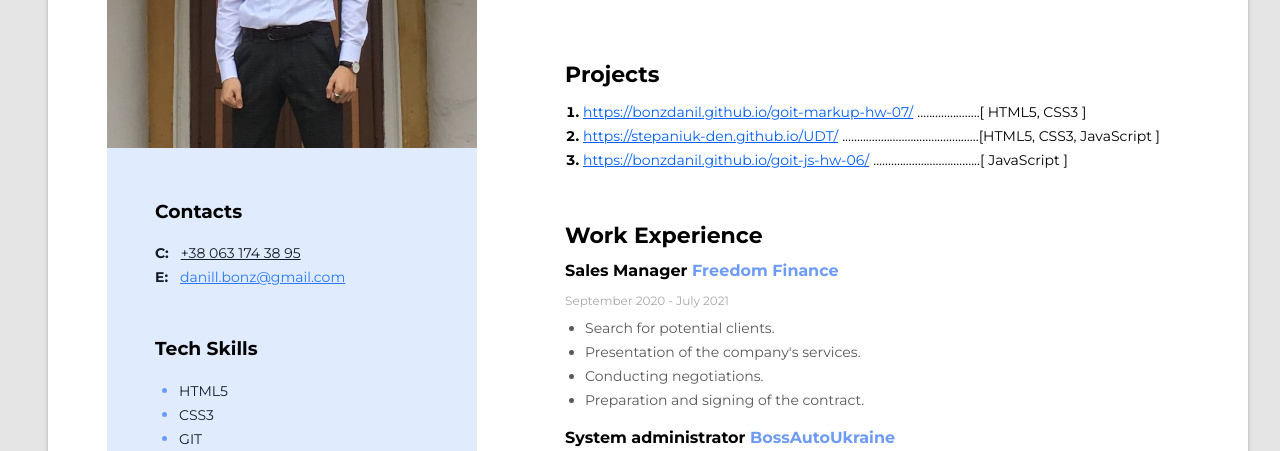
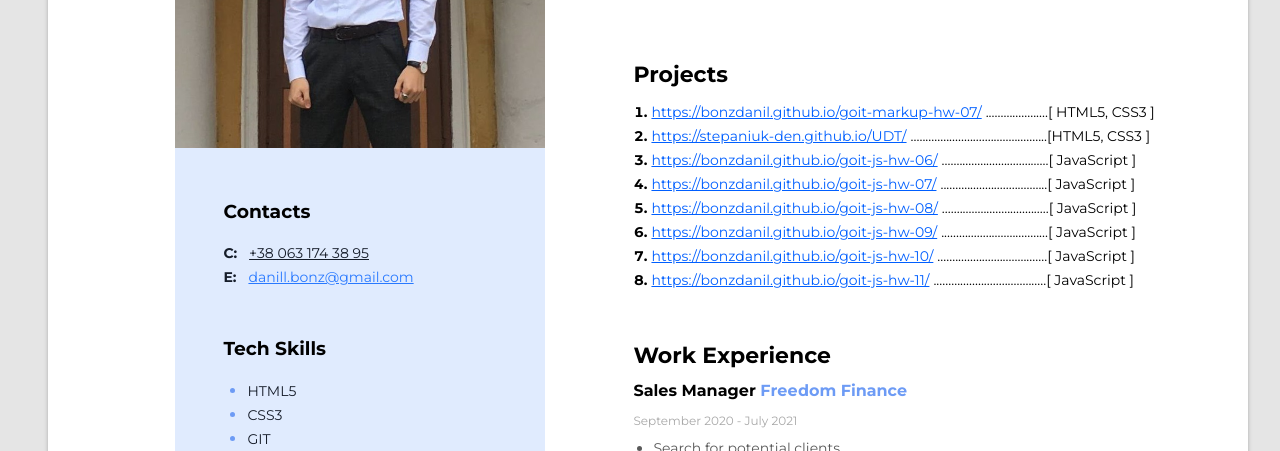
Before and after one commit to BonzDanil/Resume, a plain HTML site: page index.html in a window 1280 px wide. Shown: the part 305-756 px from the top of the page. Drawn offline with Linux system fonts and the light colour scheme.

Commit message:
fix project

```diff
--- a/index.html
+++ b/index.html
@@ -47,8 +47,8 @@
                         <a href="https://stepaniuk-den.github.io/UDT/" class="project-item-link"
                             target="_blank">https://stepaniuk-den.github.io/UDT/</a>
 
-                        <span class="projet-item-descr">..............................................[HTML5, CSS3,
-                            JavaScript ]</span>
+                        <span class="projet-item-descr">..............................................[HTML5, CSS3
+                            ]</span>
                     </li>
                     <li class="projet-item">
 
@@ -56,6 +56,41 @@
                             target="_blank">https://bonzdanil.github.io/goit-js-hw-06/</a>
 
                         <span class="projet-item-descr">....................................[ JavaScript ]</span>
+                    </li>
+                    <li class="projet-item">
+
+                        <a href="https://bonzdanil.github.io/goit-js-hw-07/" class="project-item-link"
+                            target="_blank">https://bonzdanil.github.io/goit-js-hw-07/</a>
+
+                        <span class="projet-item-descr">....................................[ JavaScript ]</span>
+                    </li>
+                    <li class="projet-item">
+
+                        <a href="https://bonzdanil.github.io/goit-js-hw-08/" class="project-item-link"
+                            target="_blank">https://bonzdanil.github.io/goit-js-hw-08/</a>
+
+                        <span class="projet-item-descr">....................................[ JavaScript ]</span>
+                    </li>
+                    <li class="projet-item">
+
+                        <a href="https://bonzdanil.github.io/goit-js-hw-09/" class="project-item-link"
+                            target="_blank">https://bonzdanil.github.io/goit-js-hw-09/</a>
+
+                        <span class="projet-item-descr">....................................[ JavaScript ]</span>
+                    </li>
+                    <li class="projet-item">
+
+                        <a href="https://bonzdanil.github.io/goit-js-hw-10/" class="project-item-link"
+                            target="_blank">https://bonzdanil.github.io/goit-js-hw-10/</a>
+
+                        <span class="projet-item-descr">.....................................[ JavaScript ]</span>
+                    </li>
+                    <li class="projet-item">
+
+                        <a href="https://bonzdanil.github.io/goit-js-hw-11/" class="project-item-link"
+                            target="_blank">https://bonzdanil.github.io/goit-js-hw-11/</a>
+
+                        <span class="projet-item-descr">......................................[ JavaScript ]</span>
                     </li>
                 </ol>
 
@@ -180,6 +215,9 @@
                     <li class="soft-list-item">
                         <span class="soft-list-text">Good communication skills</span>
                     </li>
+                    <li class="soft-list-item">
+                        <span class="soft-list-text">English - pre intermediate</span>
+                    </li>
                 </ul>
             </div>
 
```
